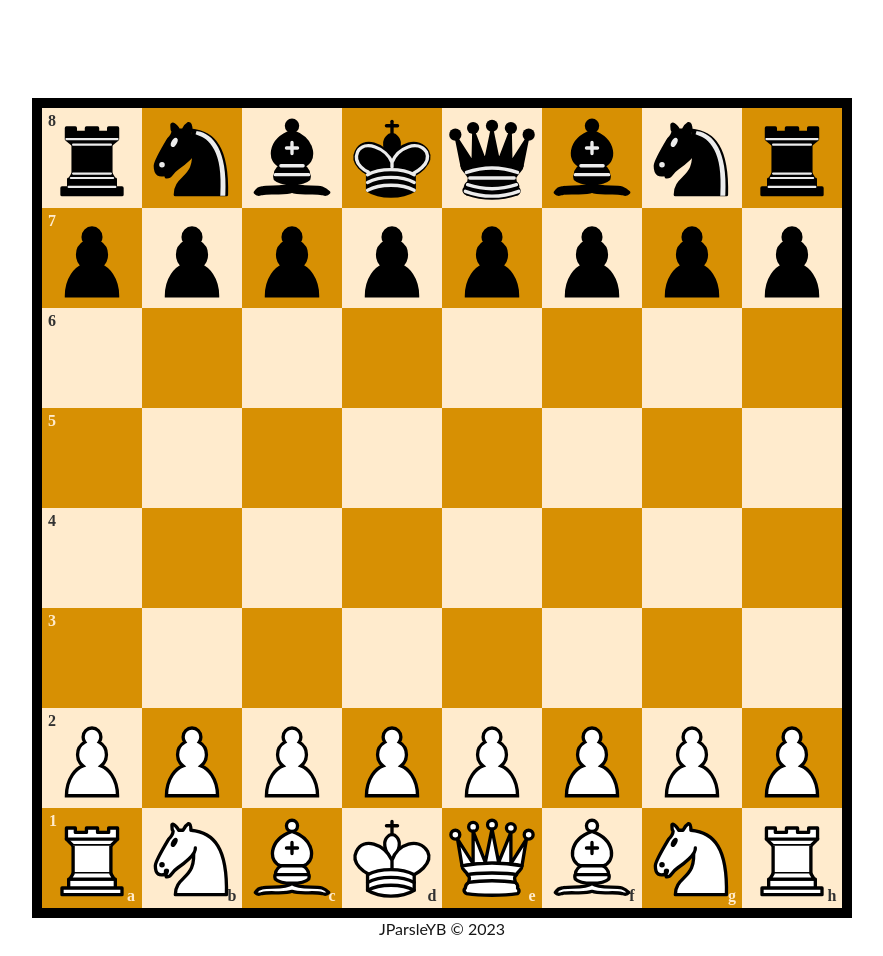
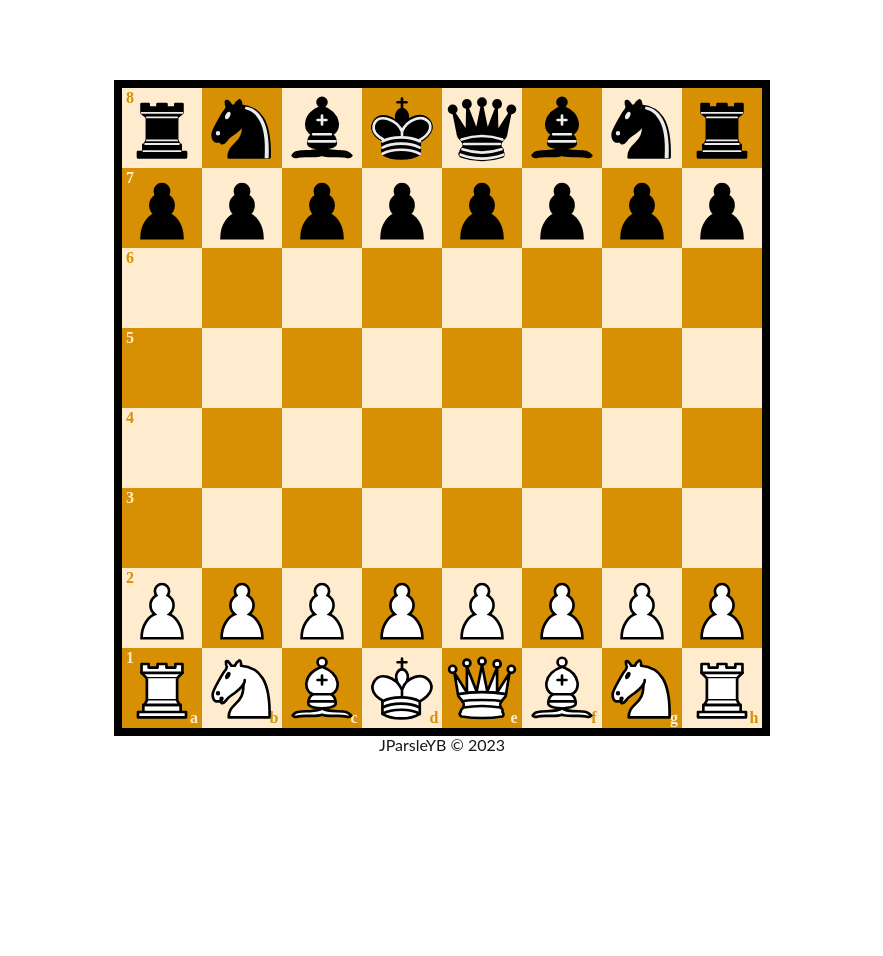
Before and after one commit to JParsleYB/Chess, a plain HTML site: page index.html in a window 1280 px wide. Shown: the whole page, without its empty margins (198-1081 px from the left). After the commit the page ends 800 px from the top, so only its background shows below. Drawn offline with Linux system fonts and the light colour scheme.

Commit message:
change px units to vh in css file

```diff
--- a/index.html
+++ b/index.html
@@ -4,7 +4,7 @@
     <meta charset="UTF-8">
     <meta http-equiv="X-UA-Compatible" content="IE=edge">
     <meta name="viewport" content="width=device-width, initial-scale=1.0">
-    <title>Document</title>
+    <title>Chess</title>
     <link rel="stylesheet" href="style.css">
     <script src="js.js"></script>
 </head>
@@ -15,6 +15,43 @@
         <div class="chessboardComponents">
 
             <div class="chessboardAndLetters">
+
+                <div class="piecesContainer">
+                    <div class="pieces">
+                        <piece class="whitePiece king piece" id="wk"></piece>
+                        <piece class="blackPiece king piece"  id="bk"></piece>
+                        <piece class="whitePiece queen piece" id="wq"></piece>
+                        <piece class="blackPiece queen piece" id="bq"></piece>
+                        <piece class="whitePiece bishop piece" id="wb"></piece>
+                        <piece class="blackPiece bishop piece" id="bb"></piece>
+                        <piece class="whitePiece bishop piece" id="wb2"></piece>
+                        <piece class="blackPiece bishop piece" id="bb2"></piece>
+                        <piece class="whitePiece knight piece" id="wkn"></piece>
+                        <piece class="blackPiece knight piece" id="bkn"></piece>
+                        <piece class="whitePiece knight piece" id="wkn2"></piece>
+                        <piece class="blackPiece knight piece" id="bkn2"></piece>
+                        <piece class="whitePiece rook piece" id="wr"></piece>
+                        <piece class="blackPiece rook piece" id="br"></piece>
+                        <piece class="whitePiece rook piece" id="wr2"></piece>
+                        <piece class="blackPiece rook piece" id="br2"></piece>
+                        <piece class="whitePiece pawn piece" id="wp"></piece>
+                        <piece class="blackPiece pawn piece" id="bp"></piece>
+                        <piece class="whitePiece pawn piece" id="wp2"></piece>
+                        <piece class="blackPiece pawn piece" id="bp2"></piece>
+                        <piece class="whitePiece pawn piece" id="wp3"></piece>
+                        <piece class="blackPiece pawn piece" id="bp3"></piece>
+                        <piece class="whitePiece pawn piece" id="wp4"></piece>
+                        <piece class="blackPiece pawn piece" id="bp4"></piece>
+                        <piece class="whitePiece pawn piece" id="wp5"></piece>
+                        <piece class="blackPiece pawn piece" id="bp5"></piece>
+                        <piece class="whitePiece pawn piece" id="wp6"></piece>
+                        <piece class="blackPiece pawn piece" id="bp6"></piece>
+                        <piece class="whitePiece pawn piece" id="wp7"></piece>
+                        <piece class="blackPiece pawn piece" id="bp7"></piece>
+                        <piece class="whitePiece pawn piece" id="wp8"></piece>
+                        <piece class="blackPiece pawn piece" id="bp8"></piece>
+                    </div>
+                </div>
 
                 <div class="frame">
 
@@ -155,45 +192,7 @@
             </div>
         </div>
     </div>
-    <div class="pieces">
-        <piece class="whitePiece king piece" id="wk"></piece>
-        <piece class="blackPiece king piece" id="bk"></piece>
 
-        <piece class="whitePiece queen piece" id="wq"></piece>
-        <piece class="blackPiece queen piece" id="bq"></piece>
-
-        <piece class="whitePiece bishop piece" id="wb"></piece>
-        <piece class="blackPiece bishop piece" id="bb"></piece>
-        <piece class="whitePiece bishop piece" id="wb2"></piece>
-        <piece class="blackPiece bishop piece" id="bb2"></piece>
-
-        <piece class="whitePiece knight piece" id="wkn"></piece>
-        <piece class="blackPiece knight piece" id="bkn"></piece>
-        <piece class="whitePiece knight piece" id="wkn2"></piece>
-        <piece class="blackPiece knight piece" id="bkn2"></piece>
-
-        <piece class="whitePiece rook piece" id="wr"></piece>
-        <piece class="blackPiece rook piece" id="br"></piece>
-        <piece class="whitePiece rook piece" id="wr2"></piece>
-        <piece class="blackPiece rook piece" id="br2"></piece>
-
-        <piece class="whitePiece pawn piece" id="wp"></piece>
-        <piece class="blackPiece pawn piece" id="bp"></piece>
-        <piece class="whitePiece pawn piece" id="wp2"></piece>
-        <piece class="blackPiece pawn piece" id="bp2"></piece>
-        <piece class="whitePiece pawn piece" id="wp3"></piece>
-        <piece class="blackPiece pawn piece" id="bp3"></piece>
-        <piece class="whitePiece pawn piece" id="wp4"></piece>
-        <piece class="blackPiece pawn piece" id="bp4"></piece>
-        <piece class="whitePiece pawn piece" id="wp5"></piece>
-        <piece class="blackPiece pawn piece" id="bp5"></piece>
-        <piece class="whitePiece pawn piece" id="wp6"></piece>
-        <piece class="blackPiece pawn piece" id="bp6"></piece>
-        <piece class="whitePiece pawn piece" id="wp7"></piece>
-        <piece class="blackPiece pawn piece" id="bp7"></piece>
-        <piece class="whitePiece pawn piece" id="wp8"></piece>
-        <piece class="blackPiece pawn piece" id="bp8"></piece>
-    </div>
 
     <footer>
         <div>
--- a/js.js
+++ b/js.js
@@ -47,35 +47,9 @@ window.addEventListener("DOMContentLoaded", function() {
       });
     });
 
-// XXXXXXXXXXXXXXXXXXXXXXXXXXXXXXXXXXXXXXXXXXXXXXXXXXXXXXXXXXXXXXXXXXXXXXXXXXX
+    setPieceStartPosition();
 
-
-
-// XXXXXXXXXXXXXXXXXXXXXXXXXXXXXXXXXXXXXXXXXXXXXXXXXXXXXXXXXXXXXXXXXXXXXXXXXXXX
-    console.log(coordinates);
-
-    function setPieceCoords(pieceId, coords) {
-      var piece = document.getElementById(pieceId);
-      piece.style.left = coords.x + "px";
-      piece.style.top = coords.y + "px";
-    }
-
-    function getPiecePosition(pieceId) {
-      var piece = document.getElementById(pieceId);
-      var position = piece.getBoundingClientRect();
-      return {
-        x: position.left,
-        y: position.top
-      };
-    }
-
-    function resetSelection() {
-      pieces.forEach(function(piece) {
-        piece.classList.remove("selected");
-      });
-      selectedPieceId = null;
-    }
-
+    function setPieceStartPosition(){
         setPieceCoords("wk", coordinates["d1"]);
         setPieceCoords("bk", coordinates["d8"]);
         setPieceCoords("wq", coordinates["e1"]);
@@ -108,5 +82,30 @@ window.addEventListener("DOMContentLoaded", function() {
         setPieceCoords("bp6", coordinates["f7"]);
         setPieceCoords("bp7", coordinates["g7"]);
         setPieceCoords("bp8", coordinates["h7"]);
+        console.log("ustawiono pozycje startowe figur");
+    }
+
+    function setPieceCoords(pieceId, coords) {
+      var piece = document.getElementById(pieceId);
+      piece.style.left = coords.x + "px";
+      piece.style.top = coords.y + "px";
+    }
+
+    function getPiecePosition(pieceId) {
+      var piece = document.getElementById(pieceId);
+      var position = piece.getBoundingClientRect();
+      return {
+        x: position.left,
+        y: position.top
+      };
+    }
+
+    function resetSelection() {
+      pieces.forEach(function(piece) {
+        piece.classList.remove("selected");
+      });
+      selectedPieceId = null;
+    }
+
 
   });
--- a/style.css
+++ b/style.css
@@ -1,37 +1,38 @@
 .black {
-    width: 100px;
-    height: 100px;
+    width: 10vh;
+    height: 10vh;
     background-color: rgb(215, 144, 3);
     color: blanchedalmond;
     font-weight: 800;
 }
 
 .white {
-    width: 100px;
-    height: 100px;
+    width: 10vh;
+    height: 10vh;
     background-color: blanchedalmond;
-    color: rgb(50, 50, 50);
+    color: rgb(215, 144, 3);
     font-weight: 800;
 }
 
 .frame {
-    border: solid 10px black;
+    border: solid 1vh black;
     display: flex;
     flex-direction: column-reverse;
     flex-wrap: wrap;
-    height: 800px;
-    width: 800px;
+    height: 80vh;
+    width: 80vh;
 }
+
 
 piece {
     position: absolute;
-    top: 0;
-    left: 0;
-    width:100px;
-    height:100px;
+    top: 50%;
+    left: 50%;
+    width:10vh;
+    height:10vh;
     background-size: cover;
-    z-index: 2;
     cursor: pointer;
+    display: flex;
 }
 
 .selected {
@@ -123,8 +124,8 @@ piece {
 }
 
 .chessboardComponents {
-    width: 800px;
-    height: 800px;
+    width: 80vh;
+    height: 80vh;
     display: flex;
     flex-direction: row;
     justify-content: center;
@@ -148,8 +149,8 @@ piece {
 }
 
 .blank {
-    width: 20px;
-    height: 20px;
+    width: 2vh;
+    height: 2vh;
     background-color: bisque;
 }
 
@@ -161,7 +162,7 @@ piece {
 }
 
 .main {
-    padding-top: 100px;
+    padding-top: 10vh;
     display: flex;
     flex-direction: row;
     align-items: center;
@@ -174,35 +175,35 @@ piece {
 }
 
 .square .a {
-    padding-top: 75px;
-    padding-left: 30px;
+    padding-top: 7.5vh;
+    padding-left: 3vh;
 }
 
 .square .b, .c, .d, .e, .f, .g, .h {
-    padding-top: 75px;
-    padding-left: 40px;
+    padding-top: 7.5vh;
+    padding-left: 4vh;
 }
 
 .square .two, .three, .four, .five, .six, .seven, .eight {
-    padding-bottom: 75px;
-    padding-right: 40px;
+    padding-bottom: 7.5vh;
+    padding-right: 4vh;
 }
 
 #a1 .one {
-    padding-right:40px;
-    padding-bottom:75px;
+    padding-right:4vh;
+    padding-bottom:7.5vh;
 }
 
 .square .blankA {
-    padding-left: 40px;
+    padding-left: 4vh;
 }
 
 .blankOne {
-    width: 40px;
+    width: 4vh;
 }
 
 footer {
-    height: 40px;
+    height: 4vh;
     display: flex;
     align-items: center;
     justify-content: center;
```
Lines whose indentation alone changed are shown as unchanged.
